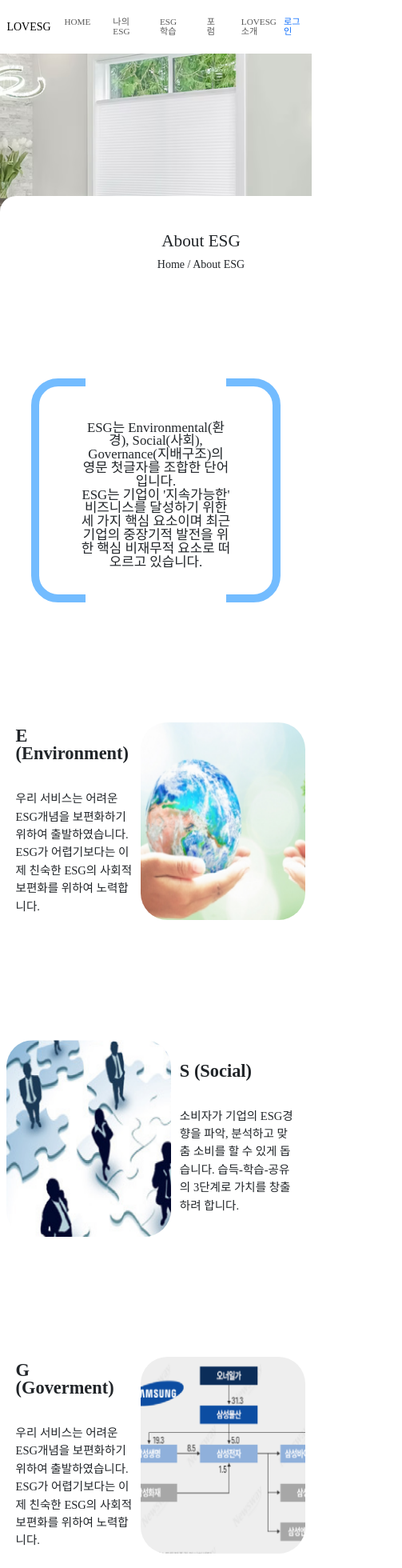
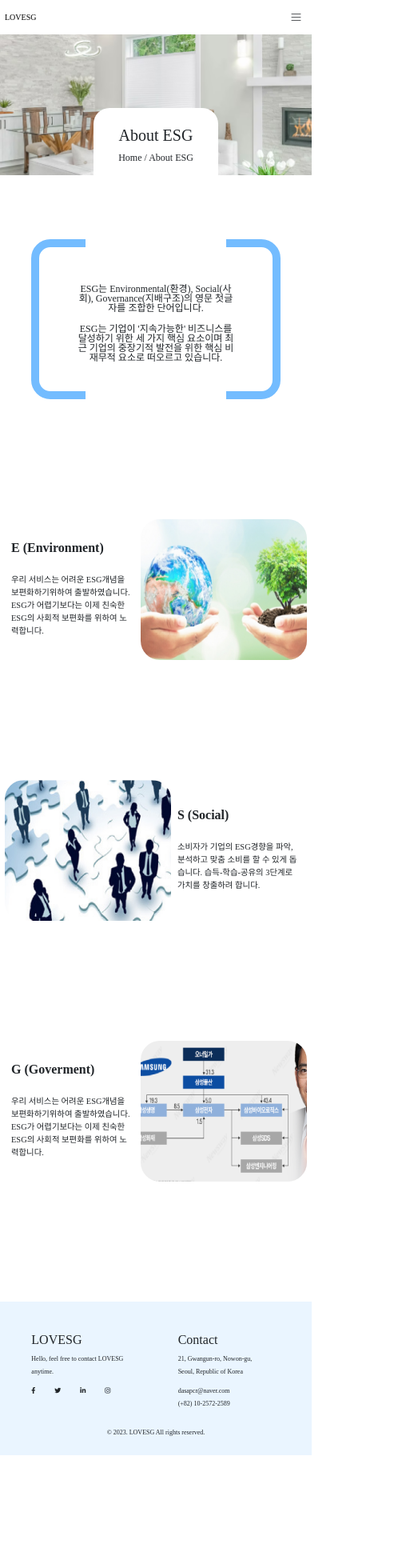
Before and after one commit to KimDongGyun23/ESG-Frontend, a React (Create React App) app: page / in a window 390 px wide. Shown: the top 1960 px of the page at 80% size, 503 px wide, since content can reach past the window. After the commit the page ends 1819 px from the top, so only its background shows below. Built offline with nearby package versions, Linux system fonts and the light colour scheme.

Commit message:
Design(Layouts): Header, Footer, Banner 반응형으로 수정
반응형으로 작동하도록 레이아웃 구조 및 단위 변경
미디어쿼리 모바일 사이즈 변경

```diff
--- a/src/components/Layouts/Banner.js
+++ b/src/components/Layouts/Banner.js
@@ -1,41 +1,14 @@
-import styled from "styled-components";
-import banner from '../../assets/banner.png';
-
-// 배너 이미지
-const BannerImg = styled.div`
-  height : 356px;
-  background-image : url(${banner});
-  background-size : cover;
-  background-position : center;
-  background-repeat : no-repeat;
-  position : relative;
-  margin-bottom : 50px;
-`;
-
-// 내부 Title
-const BannerTitle = styled.div`
-  width : 503px;
-  height : 178px;
-  border-radius : 20px 20px 0 0;
-  background : white;
-  position : absolute;
-  bottom : 0;
-  left : 0;
-  right : 0;
-  margin : 0 auto;
-  padding : 35px;
-  text-align : center;
-`;
+import * as S from "../../styles/Layouts/Banner.style"
 
 // Banner
 function Banner(props){
   return(
-    <BannerImg>
-      <BannerTitle>
-        <h2 className="m-3 fs-1">{props.title}</h2>
-        <p className="fs-5">{props.subtitle}</p>
-      </BannerTitle>
-    </BannerImg>
+    <S.BannerImg>
+      <S.BannerTitle>
+        <h2>{props.title}</h2>
+        <p>{props.subtitle}</p>
+      </S.BannerTitle>
+    </S.BannerImg>
   )
 };
 
--- a/src/components/Layouts/Footer.js
+++ b/src/components/Layouts/Footer.js
@@ -1,56 +1,32 @@
-import { styled } from 'styled-components';
+import * as S from "../../styles/Layouts/Footer.style"
 
-// 글자 간격 조정
-const TextStyle = styled.div`
-  line-height : 3rem;
-`;
-
-// 외부 Footer 영역 설정
-const OuterWrapper = styled.div`
-  background : #EAF5FF;
-  margin-top : 200px;
-`;
-
-// 내부 grid 설정
-const InnerWrapper = styled.div`
-  width : 70%;
-  padding : 50px;
-  margin : auto;
-  display : grid;
-  grid-template-columns : 1fr 1fr;
-`;
-
-
-/**
- * < Footer >
- * 좌우 2열 + 하단 구성
- */
 function Footer(){
   return(
-    <OuterWrapper>
-      <InnerWrapper>
-        <div className='p-5'>
-          <TextStyle className='fs-4'>LOVESG</TextStyle>
-          <TextStyle>Hello, feel free to contact LOVESG anytime.</TextStyle>
-          <TextStyle className='mb-4'>
-            <i className="fa-brands fa-facebook-f me-5"></i>
-            <i className="fa-brands fa-twitter me-5"></i>
-            <i className="fa-brands fa-linkedin-in me-5"></i>
-            <i className="fa-brands fa-instagram me-5"></i>
-          </TextStyle>
+    <S.Container>
+      <S.TextBox>
+        <h5>LOVESG</h5>
+        <div>Hello, feel free to contact LOVESG anytime.</div>
+        <div>
+          <i className="fa-brands fa-facebook-f me-5"></i>
+          <i className="fa-brands fa-twitter me-5"></i>
+          <i className="fa-brands fa-linkedin-in me-5"></i>
+          <i className="fa-brands fa-instagram"></i>
         </div>
+      </S.TextBox>
 
-        <div className='p-5'>
-          <TextStyle className='fs-4'>Contact</TextStyle>
-          <TextStyle>21, Gwangun-ro, Nowon-gu,</TextStyle>
-          <p className='mb-4'>Seoul, Republic of Korea</p>
-          <TextStyle>dasapcr@naver.com</TextStyle>
-          <TextStyle>(+82) 10-2572-2589</TextStyle>
+      <S.TextBox>
+        <h5>Contact</h5>
+        <div>
+          <p>21, Gwangun-ro, Nowon-gu,</p>
+          <p>Seoul, Republic of Korea</p>
         </div>
-      </InnerWrapper>
-
-      <p className="pb-5 text-center">&copy; 2023. LOVESG All rights reserved.</p>
-    </OuterWrapper>
+        <div>
+          <p>dasapcr@naver.com</p>
+          <p>(+82) 10-2572-2589</p>
+        </div>
+      </S.TextBox>
+      <S.CopyRight>&copy; 2023. LOVESG All rights reserved.</S.CopyRight>
+    </S.Container>
   )
 };
 
--- a/src/components/Layouts/Header.js
+++ b/src/components/Layouts/Header.js
@@ -1,54 +1,53 @@
 import { useState } from 'react';
 import { Navbar, Container, Nav, NavDropdown } from 'react-bootstrap';
-import styled from "styled-components";
+import * as S from "../../styles/Layouts/Header.style"
 
-
-// 로그인 박스 스타일
-const LoginBox = styled.div`
-  display : flex;
-  align-items : center;
-`;
-
+// LoginPage 폴더로 이동 예정
 // 로그인 했을 경우 프로필
-function Profile(props){
-  return(
-    <div className='d-flex align-items-center ms-auto'>
-      <p>박채림님</p>
-      <NavDropdown className='ms-3' title="😂" id="navbarScrollingDropdown">
-        <NavDropdown.Item onClick={()=>{props.setLogOn(false)}} >로그아웃</NavDropdown.Item>
-      </NavDropdown>
-    </div>
-  )
-};
-
+// function Profile(props){
+//   return(
+//     <div className='d-flex align-items-center ms-auto'>
+//       <p>박채림님</p>
+//       <NavDropdown className='ms-3' title="😂" id="navbarScrollingDropdown">
+//         <NavDropdown.Item onClick={()=>{props.setLogOn(false)}} >로그아웃</NavDropdown.Item>
+//       </NavDropdown>
+//     </div>
+//   )
+// };
 
 /**
  * < Header >
- * 부트스트랩 Navbar 사용
  * 로그인 상태에 따라 프로필 표기 ( 차후 수정 )
  */
 function Header(){
-  let [logOn, setLogOn] = useState(false);
+  // let [logOn, setLogOn] = useState(false);
 
   return(
     <>
-      <Navbar className='my-3 justify-space-between' data-bs-theme="light">
+      <Navbar className='my-3' expand="md" data-bs-theme="light">
         <Container>
           <Navbar.Brand href="/">LOVESG</Navbar.Brand>
-          <Nav>
-            <Nav.Link className='me-4' href="/">HOME</Nav.Link>
-            <Nav.Link className='me-4' href="/esg">나의ESG</Nav.Link>
-            <Nav.Link className='me-4' href="/learning">ESG학습</Nav.Link>
-            <Nav.Link className='me-4' href="/community">포럼</Nav.Link>
-            <Nav.Link href="/introduce">LOVESG소개</Nav.Link>
-          </Nav>
-          <LoginBox>
-            {
-              logOn == false
-              ? <a href='/login' className='ms-auto text-decoration-none'>로그인</a>
-              : <Profile setLogOn={setLogOn}/>
-            }
-          </LoginBox>
+          <S.Toggler aria-controls="basic-navbar-nav" />
+          <Navbar.Collapse className='justify-content-center' id="basic-navbar-nav">
+            <Nav className='mx-auto'>
+              <S.NavLink href="/">HOME</S.NavLink>
+              <S.NavLink href="/esg">나의ESG</S.NavLink>
+              <S.NavLink href="/learning">ESG학습</S.NavLink>
+              <S.NavLink href="/community">포럼</S.NavLink>
+              <S.NavLink href="/introduce">LOVESG소개</S.NavLink>
+            </Nav>
+
+            <Nav className='text-end'>
+              <Nav.Link href="/login">로그인</Nav.Link>
+            </Nav>
+            {/* <S.Login>
+              {
+                logOn === false
+                ? <a href='/login'>로그인</a>
+                : <Profile setLogOn={setLogOn}/>
+              }
+            </S.Login> */}
+          </Navbar.Collapse>
         </Container>
       </Navbar>
     </>
--- a/src/reset.css
+++ b/src/reset.css
@@ -63,7 +63,7 @@ a:visited, a:active {
 }
 
 /* Mobile */
-@media (max-width: 320px) {
+@media (max-width: 480px) {
   html{
     font-size: 0.5rem;
   }
--- /dev/null
+++ b/src/styles/Layouts/Banner.style.js
@@ -0,0 +1,36 @@
+import styled from "styled-components";
+import banner from '../../assets/banner.png';
+
+// 배너 이미지
+export const BannerImg = styled.div`
+  height : 22rem;
+  background-image : url(${banner});
+  background-size : cover;
+  background-position : center;
+  background-repeat : no-repeat;
+  position : relative;
+  margin-bottom : 10rem;
+`;
+
+// 내부 Title
+export const BannerTitle = styled.div`
+  width : 40%;
+  border-radius : 20px 20px 0 0;
+  background : white;
+  position : absolute;
+  bottom : 0;
+  left : 0;
+  right : 0;
+  margin : 0 auto;
+  padding : 2rem;
+  text-align : center;
+
+  &>h2{
+    margin : 1rem 0 1.5rem;
+    font-size : 2.5rem;
+  }
+
+  &>p{
+    font-size : 1.5rem;
+  }
+`;
--- /dev/null
+++ b/src/styles/Layouts/Footer.style.js
@@ -0,0 +1,30 @@
+import { styled } from 'styled-components';
+
+// 외부 Footer 영역 설정
+export const Container = styled.div`
+  background : #EAF5FF;
+  padding : 3rem 0;
+  display : grid;
+  justify-content : space-evenly;
+  grid-template-columns: 20rem 20rem;
+
+`;
+
+export const TextBox = styled.div`
+  padding : 2rem;
+  line-height : 2rem;
+
+  &>h5{
+    font-size : 2rem;
+    margin-bottom : 1rem;
+  }
+
+  &>div{
+    margin-bottom : 1rem;
+  }
+`;
+
+export const CopyRight = styled.p`
+  grid-column: 1 / 3;
+  text-align: center;
+`;
--- /dev/null
+++ b/src/styles/Layouts/Header.style.js
@@ -0,0 +1,27 @@
+import { Nav, Navbar } from "react-bootstrap";
+import styled from "styled-components";
+
+// 로그인 박스 스타일
+// export const Login = styled.div`
+//   display : flex;
+//   align-items : center;
+// `;
+
+export const Toggler = styled(Navbar.Toggle)`
+  border : none;
+
+  &:focus{
+    box-shadow : none;
+  }
+`;
+
+export const NavLink = styled(Nav.Link)`
+  text-align : center;
+  margin-right : 2rem;
+
+  @media (max-width : 767px){
+    margin-right : 0;
+    line-height : 3rem;
+    border-bottom : 0.5px solid #d3d6cf;
+  }
+`;
```
Also changed, not shown: 1 other file (tests, documents, lock files or other folders).
